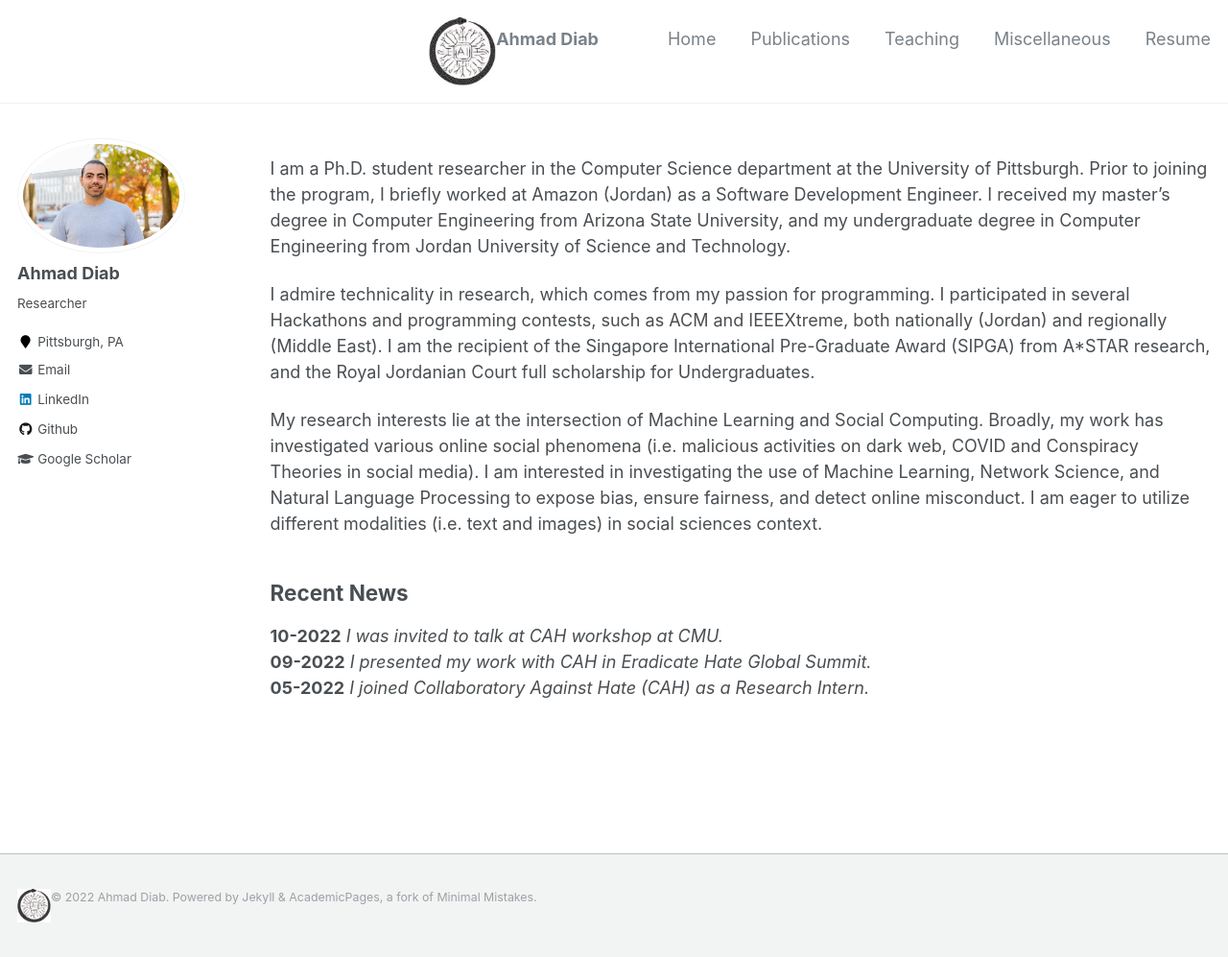
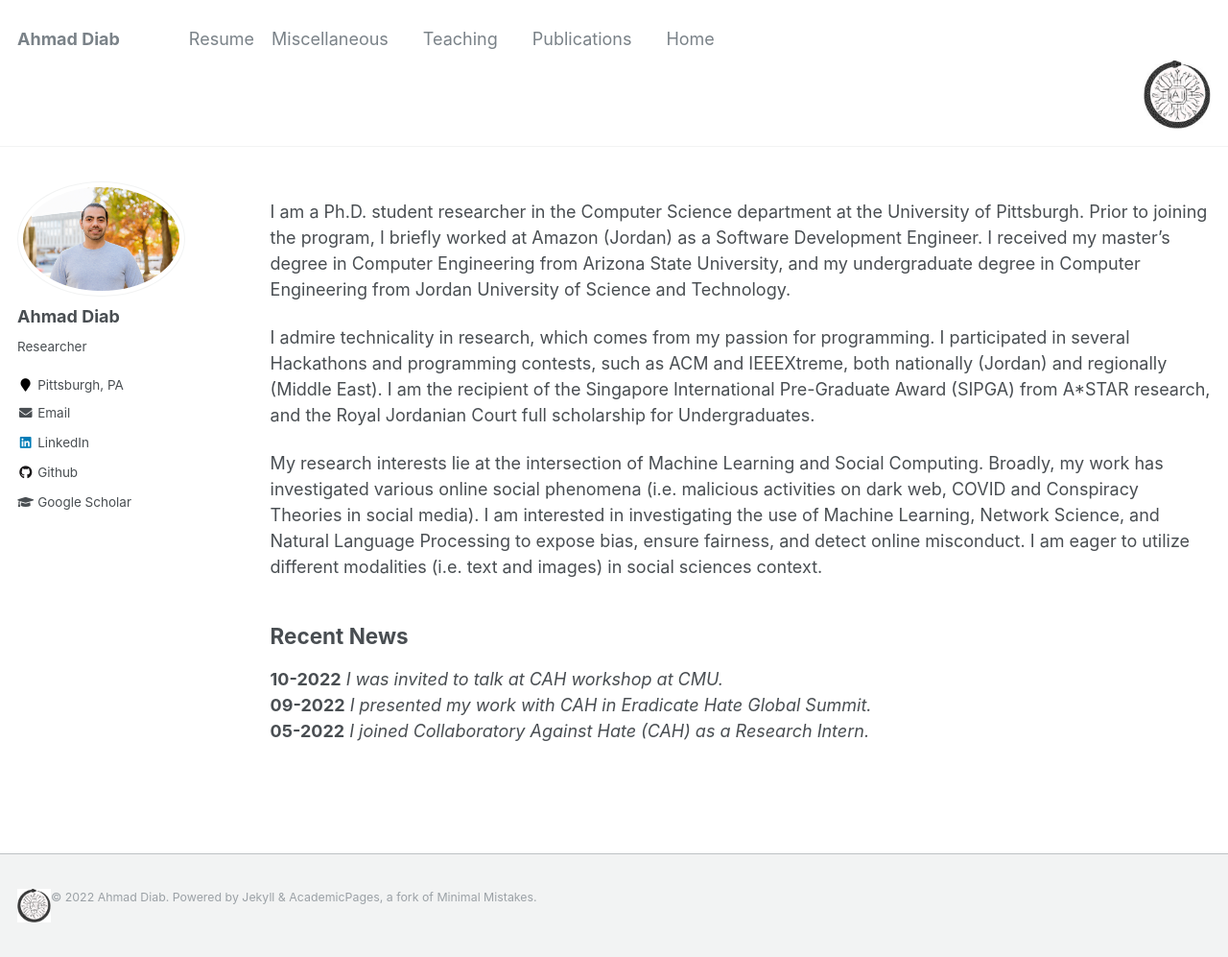
Before and after one commit to aadiab/aadiab.github.io, a Jekyll site: the page built from index.md, in a window 1280 px wide and 997 px high. Shown: the whole window at 96% size. Built offline with Jekyll 4.4.1, drawn with Linux system fonts in a browser that asks for light colours.

Commit message:
logo test in header

```diff
--- a/_includes/masthead.html
+++ b/_includes/masthead.html
@@ -5,7 +5,7 @@
     <div class="masthead__menu">
       <nav id="site-nav" class="greedy-nav">
         <button><div class="navicon"></div></button>
-        <ul class="visible-links" style="float:right;">
+        <ul class="visible-links">
           <li class="masthead__menu-item masthead__menu-item--lg"><a href="{{ base_path }}/">{{ site.title }}</a></li>
           {% for link in site.data.navigation.main %}
             {% if link.url contains 'http' %}
@@ -13,7 +13,7 @@
               {% else %}
               {% assign domain = base_path %}
             {% endif %}
-            <li class="masthead__menu-item"><a href="{{ domain }}{{ link.url }}">{{ link.title }}</a></li>
+            <li class="masthead__menu-item" style="float:right;"><a href="{{ domain }}{{ link.url }}">{{ link.title }}</a></li>
           {% endfor %}
         </ul>
         <ul class="hidden-links hidden"></ul>
```
